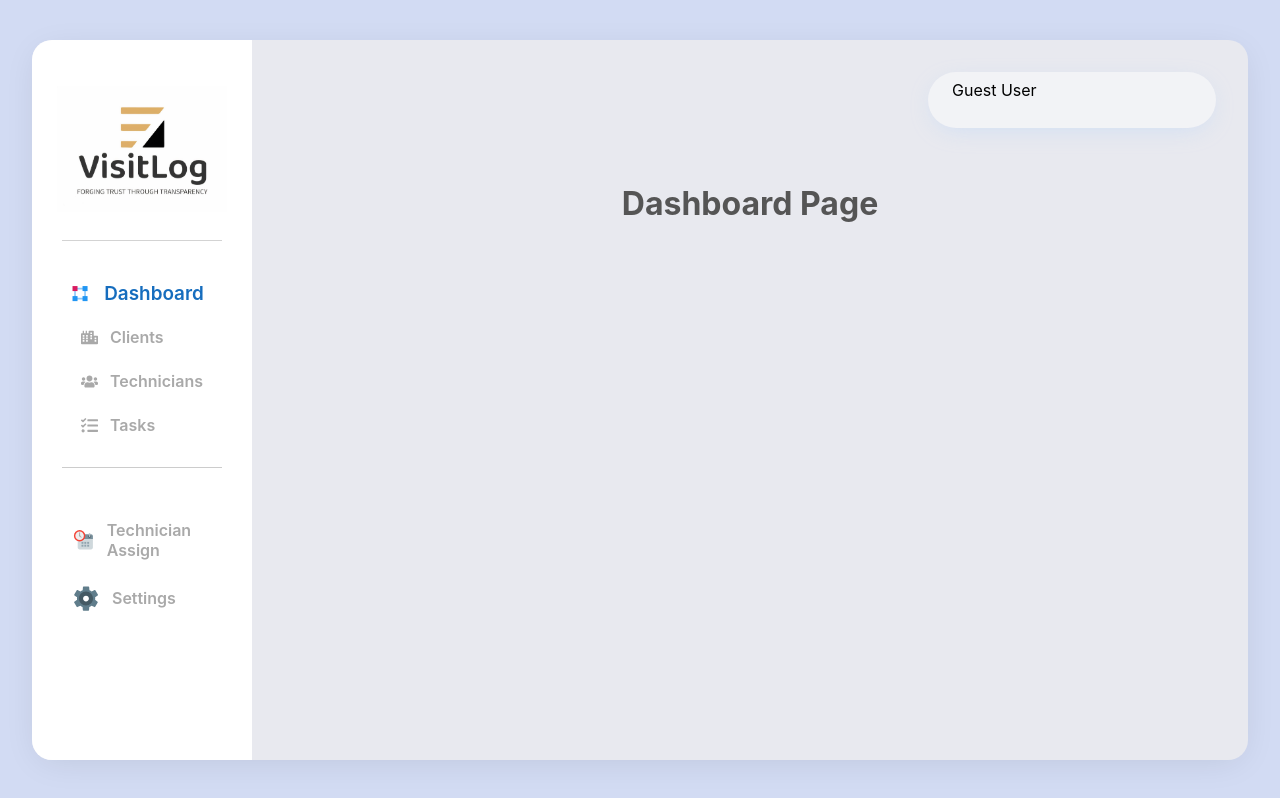
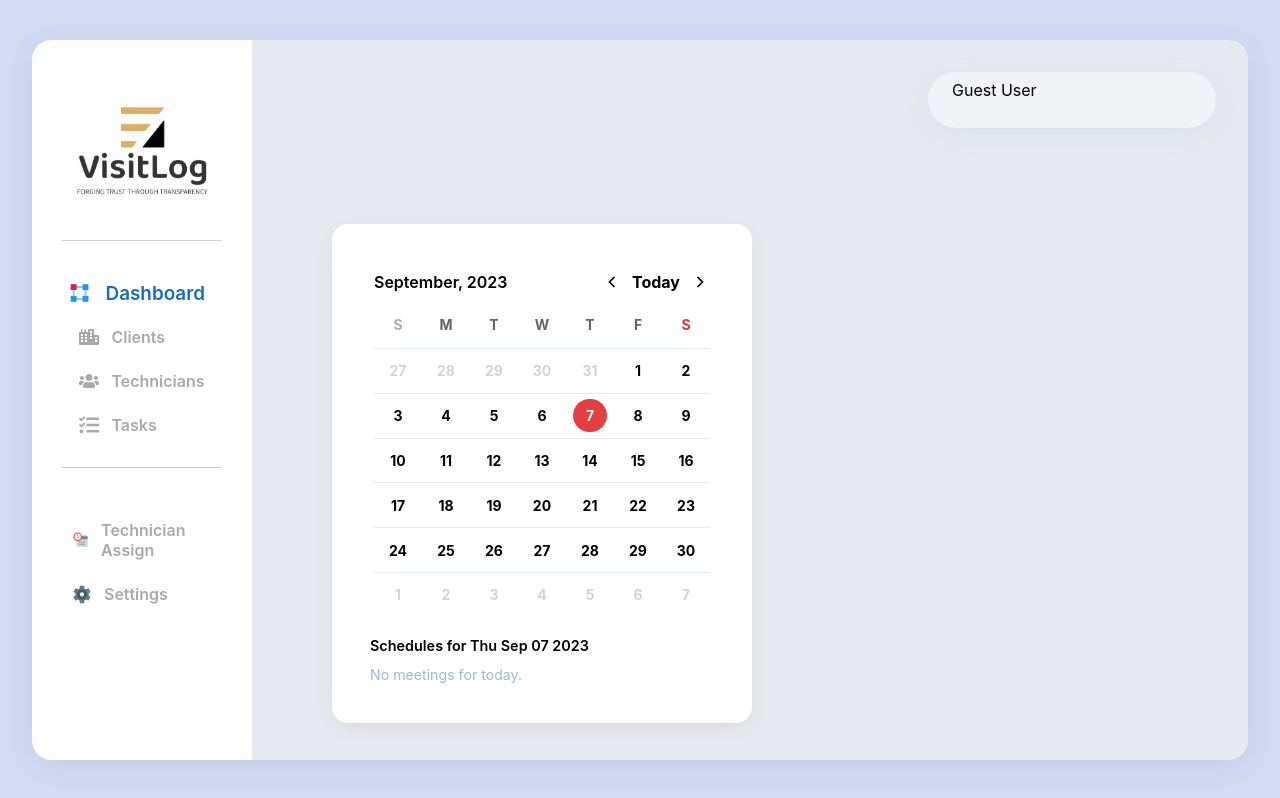
Before and after one commit to cepdnaclk/e19-co227-digital-reporting-of-technical-visits, a React (Vite) app in the folder ADMIN_DASHBOARD/: page /dashboard in a window 1280 px wide. Built offline with nearby package versions, Linux system fonts and the light colour scheme; no server answers.

Commit message:
Calender Added

```diff
--- a/ADMIN_DASHBOARD/package.json
+++ b/ADMIN_DASHBOARD/package.json
@@ -10,6 +10,7 @@
     "preview": "vite preview"
   },
   "dependencies": {
+    "dayjs": "^1.11.9",
     "firebase": "^10.3.1",
     "node-sass": "^9.0.0",
     "react": "^18.2.0",
--- /dev/null
+++ b/ADMIN_DASHBOARD/src/Components/Calender.jsx
@@ -0,0 +1,98 @@
+import dayjs from "dayjs";
+import React, { useState } from "react";
+import { generateDate, months } from "../Utilities/calender";
+import cn from "../Utilities/cn";
+import { GrFormNext, GrFormPrevious } from "react-icons/gr";
+import "../Styles/Calender.scss"
+
+export default function Calendar() {
+	const days = ["S", "M", "T", "W", "T", "F", "S"];
+	const currentDate = dayjs();
+	const [today, setToday] = useState(currentDate);
+	const [selectDate, setSelectDate] = useState(currentDate);
+	return (
+		<div className="calender-container">
+			<div className="calender-boarder">
+				<div className="inside-container">
+					<h1 className="calender-header-1">
+						{months[today.month()]}, {today.year()}
+					</h1>
+					<div className="calender-header-2">
+						<GrFormPrevious
+							className="move-back"
+							onClick={() => {
+								setToday(today.month(today.month() - 1));
+							}}
+						/>
+						<h1
+							className="today-button"
+							onClick={() => {
+								setToday(currentDate);
+							}}
+						>
+							Today
+						</h1>
+						<GrFormNext
+							className="move-forward"
+							onClick={() => {
+								setToday(today.month(today.month() + 1));
+							}}
+						/>
+					</div>
+				</div>
+				<div className="week-days">
+					{days.map((day, index) => {
+						return (
+							<h1
+								key={index}
+								className="day-text"
+							>
+								{day}
+							</h1>
+						);
+					})}
+				</div>
+
+				<div className="month-days">
+					{generateDate(today.month(), today.year()).map(
+						({ date, currentMonth, today }, index) => {
+							return (
+								<div
+									key={index}
+									className="day-text-row"
+								>
+									<h1
+										className={cn(
+											currentMonth ? "" : "current-month",
+											today
+												? "today"
+												: "",
+											selectDate
+												.toDate()
+												.toDateString() ===
+												date.toDate().toDateString()
+												? "select-date"
+												: "",
+											"normal-day"
+										)}
+										onClick={() => {
+											setSelectDate(date);
+										}}
+									>
+										{date.date()}
+									</h1>
+								</div>
+							);
+						}
+					)}
+				</div>
+			</div>
+			<div className="shedule-boarder">
+				<h1 className="shedule-header">
+					Schedules for {selectDate.toDate().toDateString()}
+				</h1>
+				<p className="meetings">No meetings for today.</p>
+			</div>
+		</div>
+	);
+}
--- a/ADMIN_DASHBOARD/src/Components/Navigation/NavItem.jsx
+++ b/ADMIN_DASHBOARD/src/Components/Navigation/NavItem.jsx
@@ -3,7 +3,7 @@ import "../../Styles/Navigation/NavItem.scss";
 const NavItem = ({ Icon, title }) => {
   return (
     <div className="nav">
-      {Icon && <Icon classname="icon" />}
+      {Icon && <Icon className="icon" />}
       <h2>{title ? title : null}</h2>
     </div>
   );
--- a/ADMIN_DASHBOARD/src/Pages/Dashboard.jsx
+++ b/ADMIN_DASHBOARD/src/Pages/Dashboard.jsx
@@ -1,3 +1,4 @@
+import Calendar from "../Components/Calender";
 import { Navigation } from "../Components/Navigation/Navigation";
 import UserCard from "../Components/UserCard";
 import "../Styles/Dashboard.scss";
@@ -9,9 +10,10 @@ export const Dashboard = () => {
         <Navigation />
         <UserCard />
         <div className="component-container">
-          <div className="name">
+          {/* <div className="name">
             <p>Dashboard Page</p>
-          </div>
+          </div> */}
+            <Calendar/>
         </div>
       </div>
     </div>
--- /dev/null
+++ b/ADMIN_DASHBOARD/src/Styles/Calender.scss
@@ -0,0 +1,174 @@
+.calender-container {
+  display: flex;
+  gap: 5px;
+  justify-content: center;
+  width: 420px;
+  align-items: center;
+  flex-direction: column;
+  height: auto;
+  background-color: white;
+  margin-left: 5em;
+  margin-top: 1em;
+  border-radius: 1em;
+  box-shadow: 0px 6px 25px -7px rgba(0, 0, 0, 0.1);
+
+  .calender-boarder {
+    width: 24rem; //96px
+    height: 24rem; //96px
+    padding: 1.5em;
+    margin-top: 1.5em;
+    padding-bottom: 0rem;
+
+    .inside-container {
+      display: flex;
+      justify-content: space-between;
+      align-items: center;
+      margin-bottom: 0.5em;
+
+      .calender-header-1 {
+        user-select: none;
+        font-weight: 600;
+        font-size: 1rem;
+      }
+
+      .calender-header-2 {
+        display: flex;
+        gap: 10px;
+        align-items: center;
+
+        .move-back {
+          width: 1.25rem;
+          height: 1.25rem;
+          cursor: pointer;
+
+          &:hover {
+            transform: scale(1.05);
+            transition: all 0.3s; /* You can adjust the transition duration as needed */
+          }
+        }
+
+        .today-button {
+          cursor: pointer;
+          font-size: 1rem;
+          &:hover {
+            transform: scale(1.05);
+            transition: all 0.3s; /* You can adjust the transition duration as needed */
+          }
+        }
+
+        .move-forward {
+          width: 1.25rem;
+          height: 1.25rem;
+          cursor: pointer;
+
+          &:hover {
+            transform: scale(1.05);
+            transition: all 0.3s; /* You can adjust the transition duration as needed */
+          }
+        }
+      }
+    }
+
+    .week-days {
+      display: grid;
+      grid-template-columns: repeat(7, 1fr);
+
+      .day-text {
+        font-size: 0.875rem;
+        text-align: center;
+        height: 3rem;
+        width: 3rem;
+        display: grid;
+        justify-content: center;
+        align-content: center;
+        color: #636363;
+        user-select: none;
+
+        &:nth-child(1) {
+          color: #adadad;
+        }
+
+        &:nth-child(7) {
+          color: #e03838;
+        }
+      }
+    }
+
+    .month-days {
+      display: grid;
+      grid-template-columns: repeat(7, 1fr);
+
+      .day-text-row {
+        padding: 0.2rem;
+        text-align: center;
+        height: 2.8rem;
+        display: grid;
+        justify-content: center;
+        align-content: center;
+        font-size: 0.875rem;
+        border-top: 1px solid #e2e8f0;
+
+        .current-month {
+          color: #cbd5e0;
+        }
+
+        .select-date {
+          background-color: black;
+          color: #fff;
+        }
+
+        .today {
+          background-color: #e53e3e;
+          color: #fff;
+        }
+
+
+        .normal-day {
+          height: 2.1rem;
+          font-size: 0.875rem;
+          width: 2.1rem;
+          border-radius: 50%;
+          display: grid;
+          justify-content: center;
+          align-content: center;
+          transition: all 0.3s; /* You can adjust the transition duration as needed */
+          cursor: pointer;
+          user-select: none;
+          &:hover {
+            background-color: #8a9eb8; /* Black background color on hover */
+            color: #fff; /* White text color on hover */
+          }
+        }
+      }
+    }
+  }
+
+  .shedule-boarder {
+    height: auto;
+    width: 24rem;
+    text-align: left;
+    margin-bottom: 2.5em;
+
+    @media (min-width: 640px) {
+      padding-left: 1.25rem; // Equivalent to sm:px-5
+      padding-right: 1.25rem; // Equivalent to sm:px-5
+    }
+
+    .shedule-header {
+      font-weight: 600; // Equivalent to font-semibold
+      font-size: 0.9rem;
+      margin-bottom: 0.75rem;
+    }
+
+    .meetings {
+      color: #9bb9da;
+      font-size: 0.885rem;
+    }
+  }
+  //   @media (width > 1080px) {
+  //     flex-direction: row;
+  //     justify-content: space-between;
+  //     width: 80%;
+  //     min-width: 400px;
+  //   }
+}
--- a/ADMIN_DASHBOARD/src/Styles/Clients.scss
+++ b/ADMIN_DASHBOARD/src/Styles/Clients.scss
@@ -10,19 +10,23 @@
   box-shadow: 0px 6px 35px -7px rgba(0, 0, 0, 0.1);
 
   .component-container {
+    position: relative;
+    top: 50%;
+    transform: translate(0, -50%);
     margin-left: 220px;
-    margin-top: 0;
-    height: 100%;
+    padding-top: 12vh;
+    height: 90%;
     width: 95% -220px;
     border-top-right-radius: 20px;
     border-bottom-right-radius: 20px;
     // background-color: aqua;
     text-align: center;
+    overflow-y: auto;
 
     .name {
-      padding-top: 18vh;
       font-size: xx-large;
       font-weight: bolder;
+      padding-bottom: 5vh;
       color: #555555;
     }
   }
--- a/ADMIN_DASHBOARD/src/Styles/Dashboard.scss
+++ b/ADMIN_DASHBOARD/src/Styles/Dashboard.scss
@@ -11,15 +11,18 @@
   align-items: center;
   align-content: center;
 
+
   .component-container {
     margin-left: 220px;
-    margin-top: 0;
+    margin-top: 16vh;
+    padding-bottom: 4em;
     height: 100%;
     width: 95% -220px;
     border-top-right-radius: 20px;
     border-bottom-right-radius: 20px;
     // background-color: aqua;
     text-align: center;
+    overflow-y: auto;
 
     .name {
       padding-top: 18vh;
--- a/ADMIN_DASHBOARD/src/Styles/Technicians.scss
+++ b/ADMIN_DASHBOARD/src/Styles/Technicians.scss
@@ -12,30 +12,33 @@
   align-content: center;
 
   .component-container {
+    position: relative;
+    top: 50%;
+    transform: translate(0, -50%);
     margin-left: 220px;
-    margin-top: 0;
-    height: 100%;
+    padding-top: 12vh;
+    height: 90%;
     width: 95% -220px;
     border-top-right-radius: 20px;
     border-bottom-right-radius: 20px;
     // background-color: aqua;
     text-align: center;
-    // justify-content: center;
-    // justify-items: center;
+    overflow-y: auto;
 
     .title {
       font-size: xx-large;
       font-weight: bolder;
-      padding-top: 18vh;
-      padding-bottom: 5vh;
+      // padding-bottom: 5vh;
       color: #555555;
     }
 
     .table-container {
       width: 80%;
+
       position: relative;
       left: 50%;
       transform: translate(-50%, 0);
+      overflow-y: auto;
     }
   }
 }
--- /dev/null
+++ b/ADMIN_DASHBOARD/src/Utilities/calender.jsx
@@ -0,0 +1,61 @@
+import dayjs from "dayjs";
+
+export const generateDate = (
+	month = dayjs().month(),
+	year = dayjs().year()
+) => {
+	const firstDateOfMonth = dayjs().year(year).month(month).startOf("month");
+	const lastDateOfMonth = dayjs().year(year).month(month).endOf("month");
+
+	const arrayOfDate = [];
+
+	// create prefix date
+	for (let i = 0; i < firstDateOfMonth.day(); i++) {
+		const date = firstDateOfMonth.day(i);
+
+		arrayOfDate.push({
+			currentMonth: false,
+			date,
+		});
+	}
+
+	// generate current date
+	for (let i = firstDateOfMonth.date(); i <= lastDateOfMonth.date(); i++) {
+		arrayOfDate.push({
+			currentMonth: true,
+			date: firstDateOfMonth.date(i),
+			today:
+				firstDateOfMonth.date(i).toDate().toDateString() ===
+				dayjs().toDate().toDateString(),
+		});
+	}
+
+	const remaining = 42 - arrayOfDate.length;
+
+	for (
+		let i = lastDateOfMonth.date() + 1;
+		i <= lastDateOfMonth.date() + remaining;
+		i++
+	) {
+		arrayOfDate.push({
+			currentMonth: false,
+			date: lastDateOfMonth.date(i),
+		});
+	}
+	return arrayOfDate;
+};
+
+export const months = [
+	"January",
+	"February",
+	"March",
+	"April",
+	"May",
+	"June",
+	"July",
+	"August",
+	"September",
+	"October",
+	"November",
+	"December",
+];
--- /dev/null
+++ b/ADMIN_DASHBOARD/src/Utilities/cn.jsx
@@ -0,0 +1,3 @@
+export default function cn(...classes) {
+	return classes.filter(Boolean).join(" ");
+}
```
Also changed, not shown: 1 other file (tests, documents, lock files or other folders).
